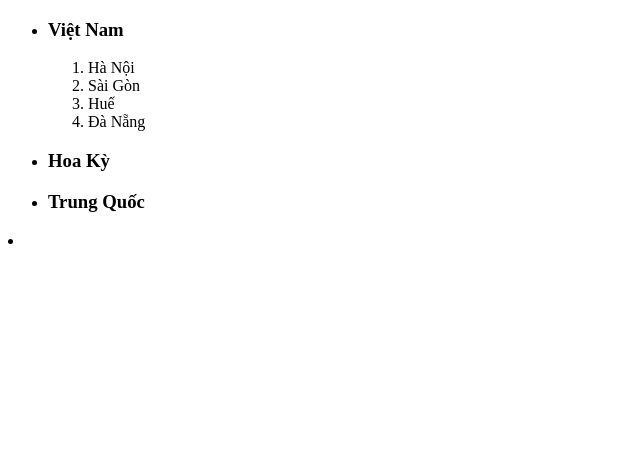
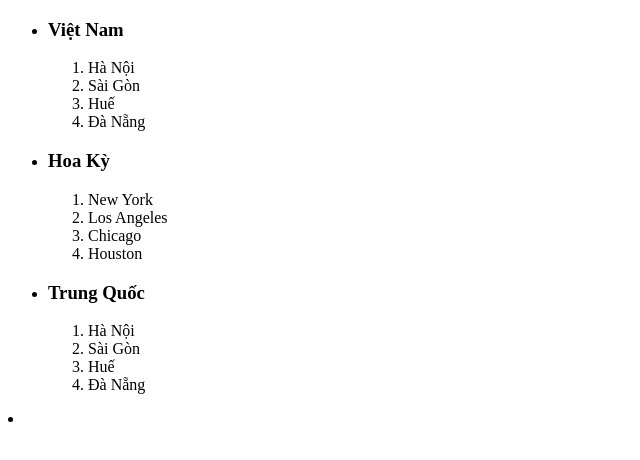
Before and after one commit to tungtung99/baithuchanh2-nxt, a plain HTML site: page index.html in a window 1280 px wide. Shown: the whole page, without its empty margins (0-640 px from the left). Drawn offline with Linux system fonts and the light colour scheme.

Commit message:
ThemTQvaHoaky

```diff
--- a/index.html
+++ b/index.html
@@ -15,7 +15,19 @@
             <li>Đà Nẵng</li>
         </ol>
         <li><h3>Hoa Kỳ</h3></li>
+        <ol>
+            <li>New York</li>
+            <li>Los Angeles</li>
+            <li>Chicago</li>
+            <li>Houston</li>
+        </ol>
         <li><h3>Trung Quốc</h3></li>
+        <ol>
+            <li>Hà Nội</li>
+            <li>Sài Gòn</li>
+            <li>Huế</li>
+            <li>Đà Nẵng</li>
+        </ol>
     </ul>
     <li></li>
 </body>
```
